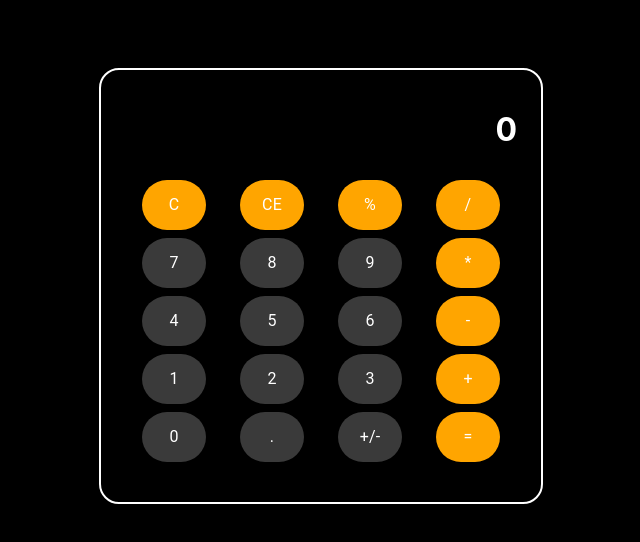
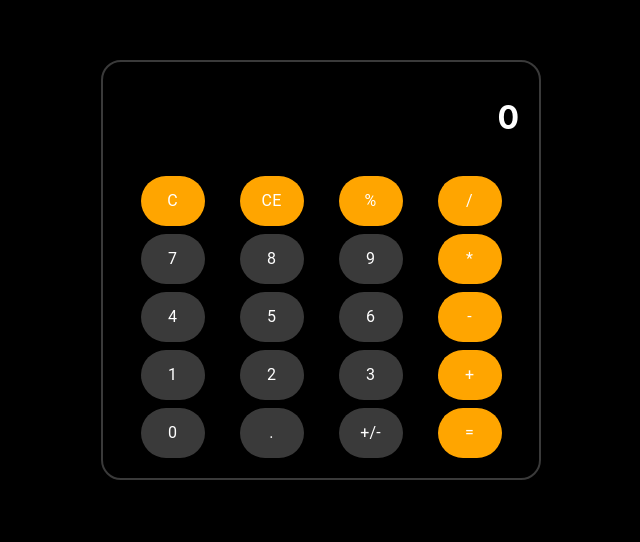
Before and after one commit to SantiSB/simple-calculator, a React (Vite) app: page / in a window 1280 px wide. Shown: the part 130-672 px from the top of the page, without its empty margins (319-959 px from the left). Built offline with nearby package versions, Linux system fonts and the light colour scheme.

Commit message:
simple-calculator v2.0.0

```diff
--- a/src/App.jsx
+++ b/src/App.jsx
@@ -1,32 +1,6 @@
-import { ThemeProvider, createTheme } from '@mui/material'
+import { ThemeProvider } from '@mui/material'
 import SimpleCalculator from './pages/SimpleCalculator'
-
-const theme = createTheme({
-  palette: {
-    black: {
-      main: '#000000',
-    },
-    white: {
-      main: '#FFFFFF',
-    },
-    gray: {
-      main: '#3A3A3A',
-    },
-    orange: {
-      main: '#FFA500',
-    },
-  },
-})
-
-theme.typography.h3 = {
-  fontSize: '1.2rem',
-  '@media (min-width:600px)': {
-    fontSize: '1.5rem',
-  },
-  [theme.breakpoints.up('md')]: {
-    fontSize: '2rem',
-  },
-}
+import theme from './styles/theme'
 
 function App() {
   return (
--- a/src/pages/SimpleCalculator.jsx
+++ b/src/pages/SimpleCalculator.jsx
@@ -1,9 +1,8 @@
-import { Container, useTheme } from '@mui/material'
+import { Box, Container, useTheme } from '@mui/material'
 import Notification from './components/Notification'
 import DisplayScreen from './components/DisplayScreen'
 import useCalculator from './hooks/useCalculator'
 import ButtonsContainer from './components/ButtonsContainer'
-import { borderRadius } from '@mui/system'
 
 const SimpleCalculator = () => {
   const { operation, handleButtonClicked, openAlert, setOpenAlert } =
@@ -18,13 +17,26 @@ const SimpleCalculator = () => {
         sx={{
           backgroundColor: theme.palette.black.main,
           color: theme.palette.white.main,
-          p: 5,
-          border: '2px solid white',
-          borderRadius: 5
+          display: 'flex',
+          flexDirection: 'column',
+          justifyContent: 'center',
+          alignItems: 'center',
+          minHeight: '100vh',
+          overflow: 'hidden',
         }}
       >
-        <DisplayScreen value={operation} />
-        <ButtonsContainer handleButtonClicked={handleButtonClicked} />
+        <Box
+          sx={{
+            border: `2px solid ${theme.palette.gray.main}`,
+            p: 2.5,
+            borderRadius: 5,
+            width: '100%',
+            overflow: 'auto',
+          }}
+        >
+          <DisplayScreen value={operation} />
+          <ButtonsContainer handleButtonClicked={handleButtonClicked} />
+        </Box>
       </Container>
       <Notification openAlert={openAlert} setOpenAlert={setOpenAlert} />
     </>
--- a/src/pages/components/DisplayScreen.jsx
+++ b/src/pages/components/DisplayScreen.jsx
@@ -1,22 +1,72 @@
-import { Typography } from '@mui/material'
+import React, { useState, useEffect } from 'react'
+import { Typography, Box, useTheme } from '@mui/material'
 
 const DisplayScreen = ({ value }) => {
+  const theme = useTheme()
+  const [containerRef, setContainerRef] = useState(null)
+
+  useEffect(() => {
+    if (containerRef) {
+      containerRef.scrollLeft =
+        containerRef.scrollWidth - containerRef.clientWidth
+    }
+
+    const handleKeyDown = (event) => {
+      if (containerRef) {
+        if (event.key === 'ArrowLeft') {
+          containerRef.scrollBy({
+            left: -10,
+          })
+        } else if (event.key === 'ArrowRight') {
+          containerRef.scrollBy({
+            left: 10,
+          })
+        }
+      }
+    }
+
+    window.addEventListener('keydown', handleKeyDown)
+
+    return () => {
+      window.removeEventListener('keydown', handleKeyDown)
+    }
+  }, [containerRef, value])
+
   return (
-    <Typography
-      variant='h3'
-      className='display'
+    <Box
+      ref={setContainerRef}
       sx={{
         display: 'flex',
-        alignContent: 'center',
-        justifyContent: 'right',
+        alignItems: 'center',
         height: 70,
-        width: 'auto',
+        marginBottom: 3,
+        width: '100%',
         overflowX: 'auto',
-        whiteSpace: 'nowrap',
+        overflowY: 'hidden',
+        scrollbarWidth: 'thin',
+        '&::-webkit-scrollbar': {
+          height: '3px',
+        },
+        '&::-webkit-scrollbar-track': {
+          background: `${theme.palette.gray.main}`,
+        },
+        '&::-webkit-scrollbar-thumb': {
+          background: `${theme.palette.white.main}`,
+          borderRadius: '2px',
+        },
       }}
     >
-      {value}
-    </Typography>
+      <Typography
+        variant='h3'
+        className='display'
+        sx={{
+          whiteSpace: 'nowrap',
+          marginLeft: 'auto',
+        }}
+      >
+        {value}
+      </Typography>
+    </Box>
   )
 }
 
--- a/src/pages/hooks/useCalculator.js
+++ b/src/pages/hooks/useCalculator.js
@@ -14,11 +14,11 @@ const useCalculator = () => {
   }
 
   const handleClear = () => {
-    setOperation('')
+    setOperation('0')
   }
 
   const handleBackspace = () => {
-    setOperation(operation.substring(0, operation.length - 1))
+    setOperation(operation.length > 1 ? operation.slice(0, -1) : '0')
   }
 
   const handlePercentage = () => {
--- a/src/styles/index.css
+++ b/src/styles/index.css
@@ -1,15 +1,15 @@
 body {
-  margin: 0px;
-  padding: 1rem;
+  margin: 0;
+  padding: 0; /* Adjusted padding */
   font-family: 'San Francisco', -apple-system, BlinkMacSystemFont, 'Segoe UI', 'Roboto', 'Oxygen',
     'Ubuntu', 'Cantarell', 'Fira Sans', 'Droid Sans', 'Helvetica Neue',
     sans-serif;
   -webkit-font-smoothing: antialiased;
   -moz-osx-font-smoothing: grayscale;
-  overflow-y: hidden;
   background-color: black;
   display: flex;
   align-items: center;
   justify-content: center;
   min-height: 100vh;
+  overflow: hidden;
 }
--- /dev/null
+++ b/src/styles/theme.js
@@ -0,0 +1,30 @@
+import { createTheme } from '@mui/material'
+
+const theme = createTheme({
+  palette: {
+    black: {
+      main: '#000000',
+    },
+    white: {
+      main: '#FFFFFF',
+    },
+    gray: {
+      main: '#3A3A3A',
+    },
+    orange: {
+      main: '#FFA500',
+    },
+  },
+})
+
+theme.typography.h3 = {
+  fontSize: '1.2rem',
+  '@media (min-width:600px)': {
+    fontSize: '1.5rem',
+  },
+  [theme.breakpoints.up('md')]: {
+    fontSize: '2rem',
+  },
+}
+
+export default theme
```
